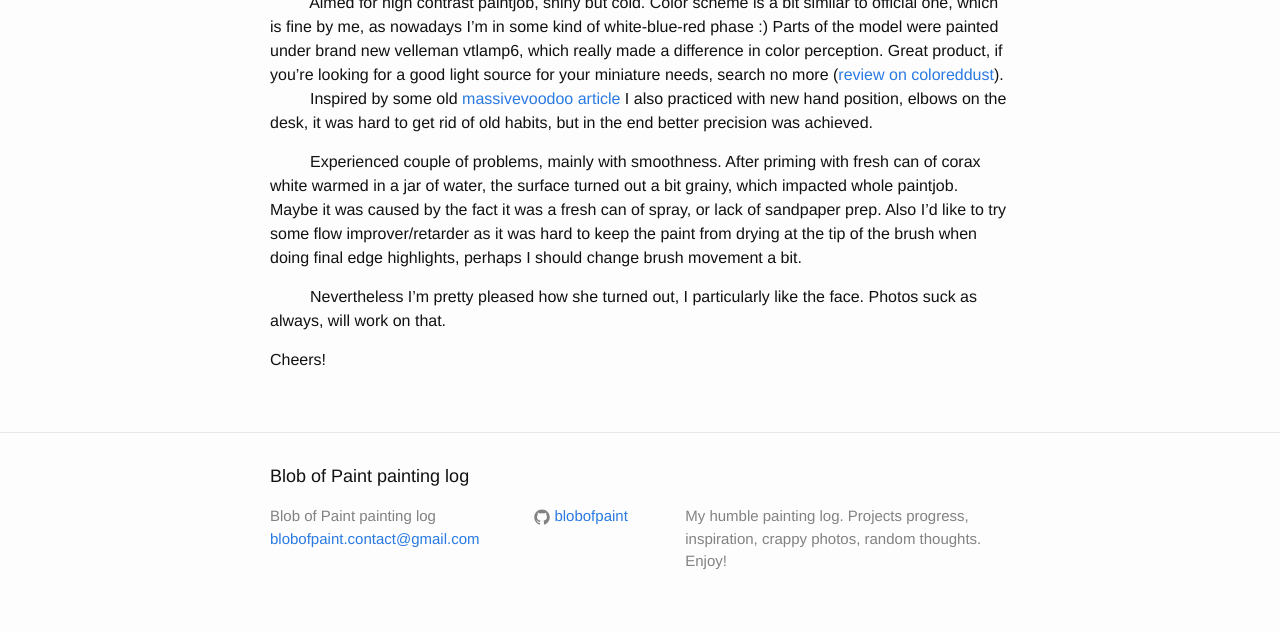
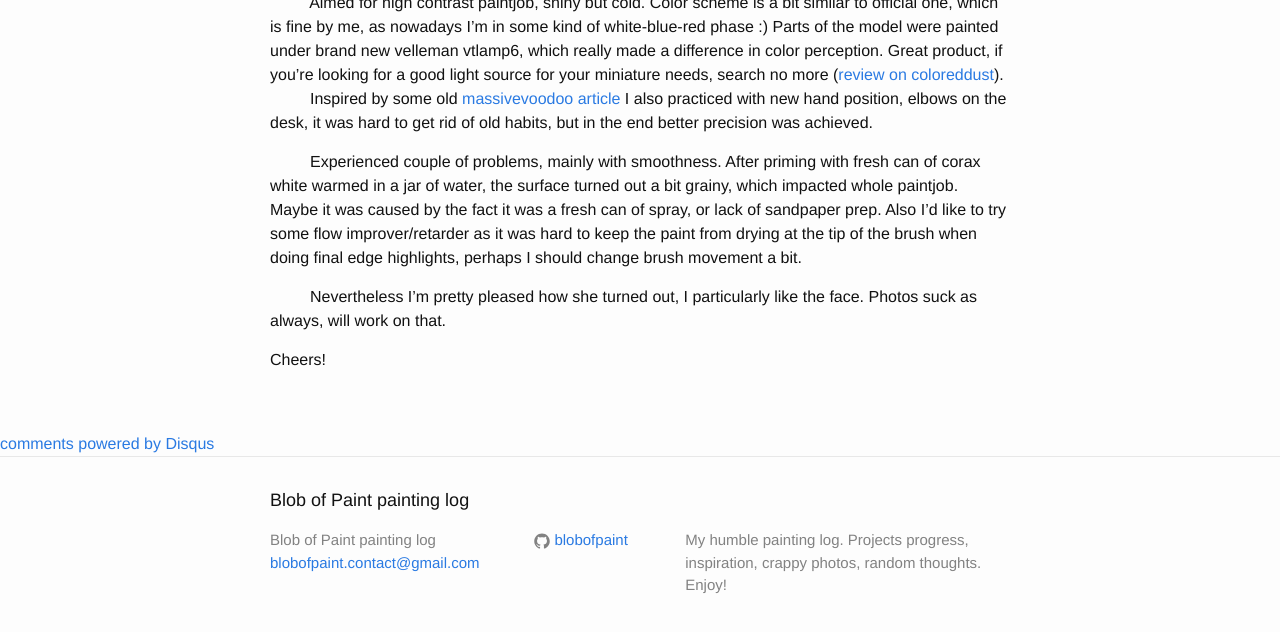
Before and after one commit to blobofpaint/blobofpaint.github.io, a Jekyll site: the page built from _posts/2016-04-28-reverend-healer-done.markdown, in a window 1280 px wide and 900 px high, scrolled down 1748 px, cut to the strip 243-875 px from the top of the window. Built offline with Jekyll 4.4.1, drawn with Linux system fonts in a browser that asks for light colours; comment, search, counter and statistics services are not loaded; some of the changed lines change nothing that is shown.

Commit message:
added discus comments

```diff
--- /dev/null
+++ b/_includes/comments.html
@@ -0,0 +1,18 @@
+{% if page.comments %}
+<!-- Add Disqus comments. -->
+<div id="disqus_thread"></div>
+<script type="text/javascript">
+  /* * * CONFIGURATION VARIABLES: EDIT BEFORE PASTING INTO YOUR WEBPAGE * * */
+  var disqus_shortname = 'blobofpaint'; // required: replace example with your forum shortname
+  var disqus_identifier = "{{ site.disqusid }}{{ page.url | replace:'index.html','' }}";
+
+  /* * * DON'T EDIT BELOW THIS LINE * * */
+  (function() {
+    var dsq = document.createElement('script'); dsq.type = 'text/javascript'; dsq.async = true;
+    dsq.src = '//' + disqus_shortname + '.disqus.com/embed.js';
+    (document.getElementsByTagName('head')[0] || document.getElementsByTagName('body')[0]).appendChild(dsq);
+  })();
+</script>
+<noscript>Please enable JavaScript to view the <a href="http://disqus.com/?ref_noscript">comments powered by Disqus.</a></noscript>
+<a href="http://disqus.com" class="dsq-brlink">comments powered by <span class="logo-disqus">Disqus</span></a>
+{% endif %}
--- a/_layouts/default.html
+++ b/_layouts/default.html
@@ -12,7 +12,7 @@
         {{ content }}
       </div>
     </div>
-
+    {% include comments.html %}
     {% include footer.html %}
 
   </body>
--- a/_posts/2016-04-28-reverend-healer-done.markdown
+++ b/_posts/2016-04-28-reverend-healer-done.markdown
@@ -2,6 +2,7 @@
 layout: post
 tile: "First entry - Reverend healer"
 date: 2016-04-28 23:33:00 +0200
+comments: True
 ---
 First entry. This blog is aimed to be my painting log, place to store ideas, problems, inspiration and random thoughts.
 
```
